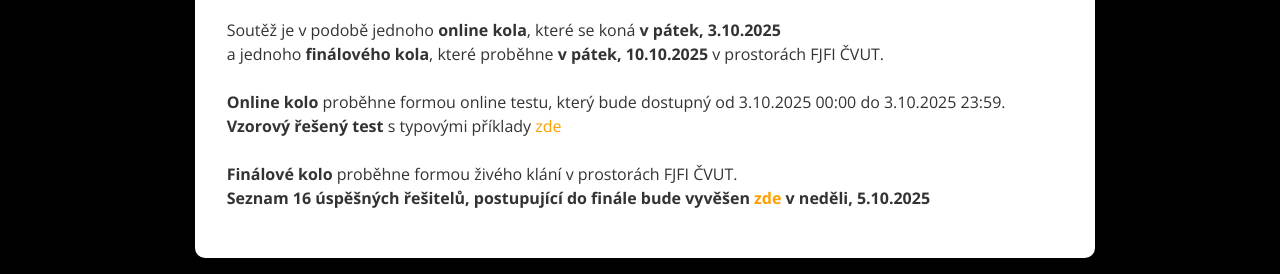
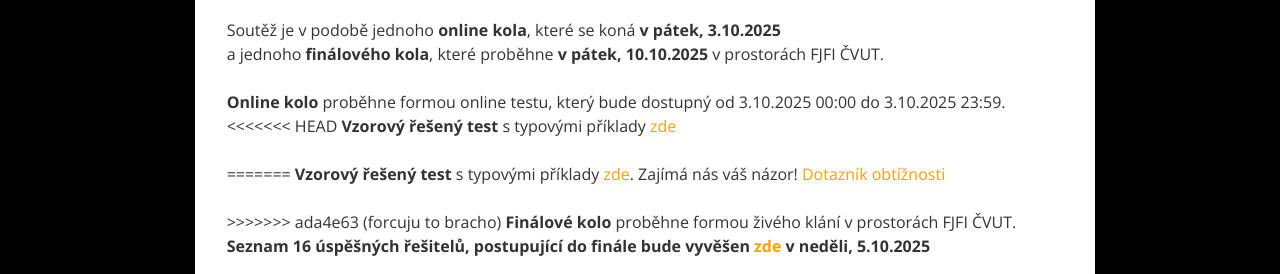
Before and after one commit to DenisFKurpiers/integrationbeefjfi, a plain HTML site: page index.html in a window 1280 px wide. Shown: the part 526-800 px from the top of the page. Drawn offline with nearby package versions, Linux system fonts and the light colour scheme.

Commit message:
prebytecne l

```diff
--- a/index.html
+++ b/index.html
@@ -118,7 +118,12 @@
           Soutěž je v podobě jednoho <strong>online kola</strong>, které se koná <strong>v pátek, 3.10.2025</strong> <br>
           a jednoho <strong>finálového kola</strong>, které proběhne <strong>v pátek, 10.10.2025</strong> v prostorách FJFI ČVUT.<br><br>
           <strong>Online kolo</strong> proběhne formou online testu, který bude dostupný od 3.10.2025 00:00 do 3.10.2025 23:59.  <br>
+<<<<<<< HEAD
           <strong>Vzorový řešený test</strong> s typovými příklady <a href="pdf/sbirka2.pdf" target="_blank">zde</a> <br><br>
+=======
+          <strong>Vzorový řešený test</strong> s typovými příklady <a href="pdf/sbirka2.pdf" target="_blank">zde</a>.
+          Zajímá nás váš názor! <a href="https://strawpoll.com/QrgewJel2ypL">Dotazník obtížnosti</a> <br><br>
+>>>>>>> ada4e63 (forcuju to bracho)
           <strong>Finálové kolo</strong> proběhne formou živého klání v prostorách FJFI ČVUT.<br>
           <strong>Seznam 16 úspěšných řešitelů, postupující do finále bude vyvěšen <a href="https://integrationbeefjfi.com/">zde</a> v neděli, 5.10.2025</strong> <br>
         </p>
```
